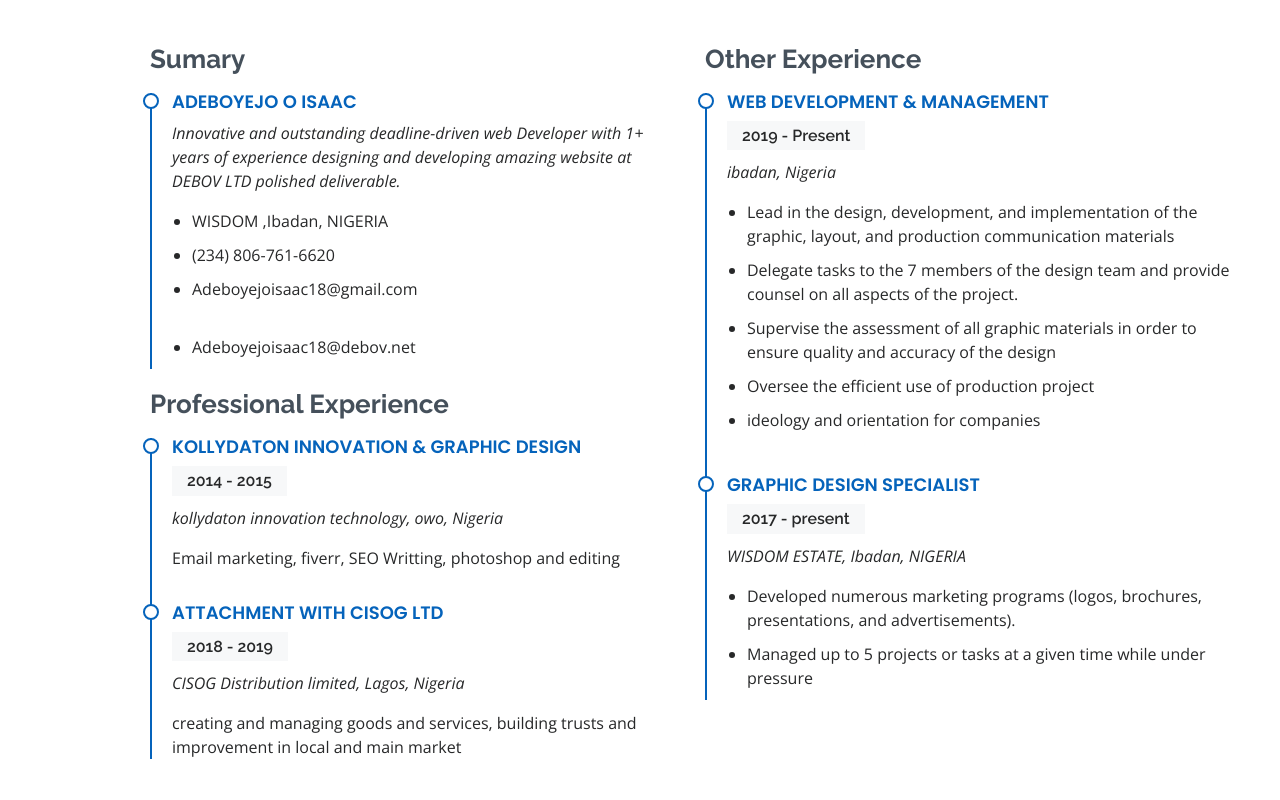
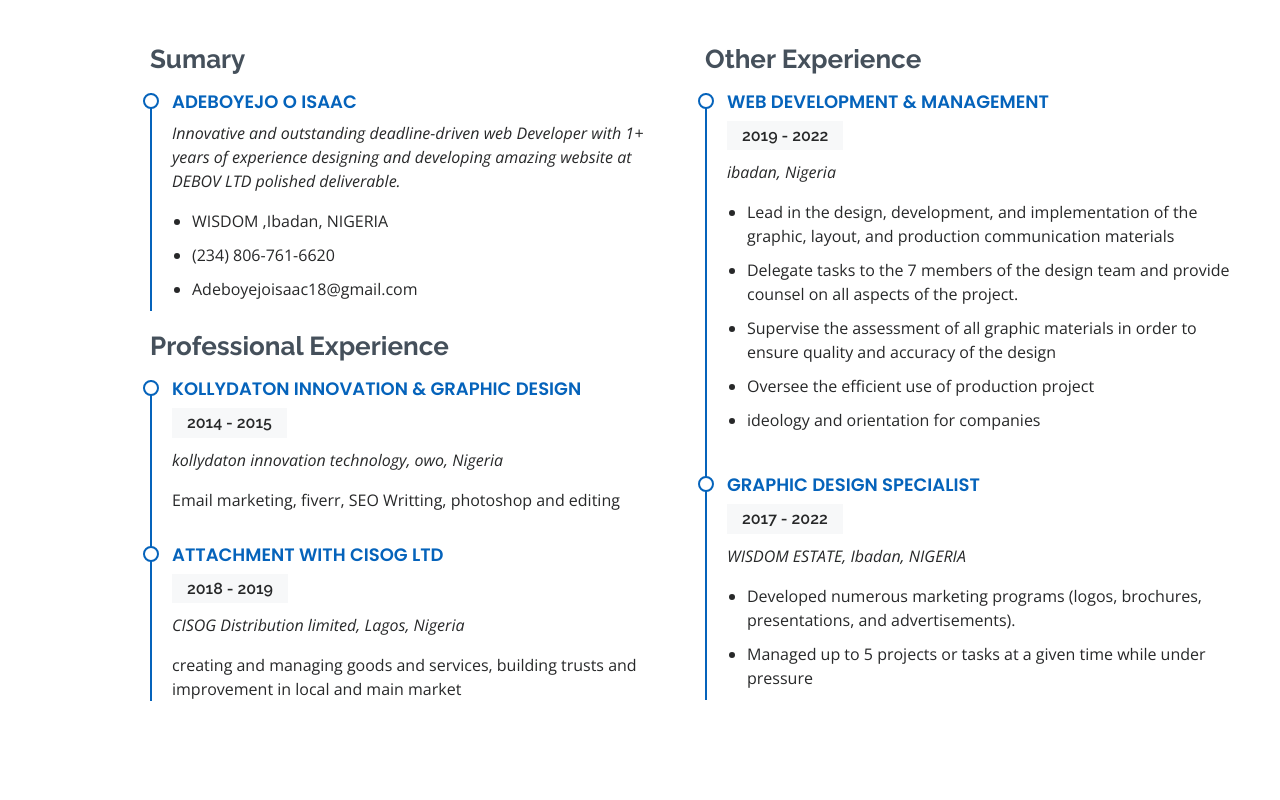
Before and after one commit to Olufummy/resume, a plain HTML site: page index.html in a window 1280 px wide. Shown: the part 2240-3040 px from the top of the page. Drawn offline with nearby package versions, Linux system fonts and the light colour scheme.

Commit message:
Modify contact details and experience years
Updated email and experience dates in the resume section.

```diff
--- a/index.html
+++ b/index.html
@@ -210,8 +210,7 @@
               <ul>
                  <li>WISDOM ,Ibadan, NIGERIA</li>
                 <li>(234) 806-761-6620</li>
-                <li>Adeboyejoisaac18@gmail.com</li><br>
-				<li>Adeboyejoisaac18@debov.net</li>
+                <li>Adeboyejoisaac18@gmail.com</li>
               </ul>
             </div>
 
@@ -234,7 +233,7 @@
             <h3 class="resume-title">Other Experience</h3>
             <div class="resume-item">
               <h4>Web development &amp; management </h4>
-              <h5>2019 - Present</h5>
+              <h5>2019 - 2022</h5>
               <p><em>ibadan, Nigeria </em></p>
               <ul>
                 <li>Lead in the design, development, and implementation of the graphic, layout, and production communication materials</li>
@@ -246,7 +245,7 @@
             </div>
             <div class="resume-item">
              <h4>Graphic design specialist</h4>
-              <h5>2017 - present</h5>
+              <h5>2017 - 2022</h5>
               <p><em>WISDOM ESTATE, Ibadan, NIGERIA</em></p>
               <ul>
                 <li>Developed numerous marketing programs (logos, brochures, presentations, and advertisements).</li>
@@ -384,7 +383,7 @@
               <div class="phone">
                 <i class="icofont-phone"></i>
                <h4>Call:</h4>
-                <p>+234 806 761 6620 <br>+234 703 338 5177</p>
+                <p>+234 806 761 6620 </p>
               </div>
 
             </div>
```
